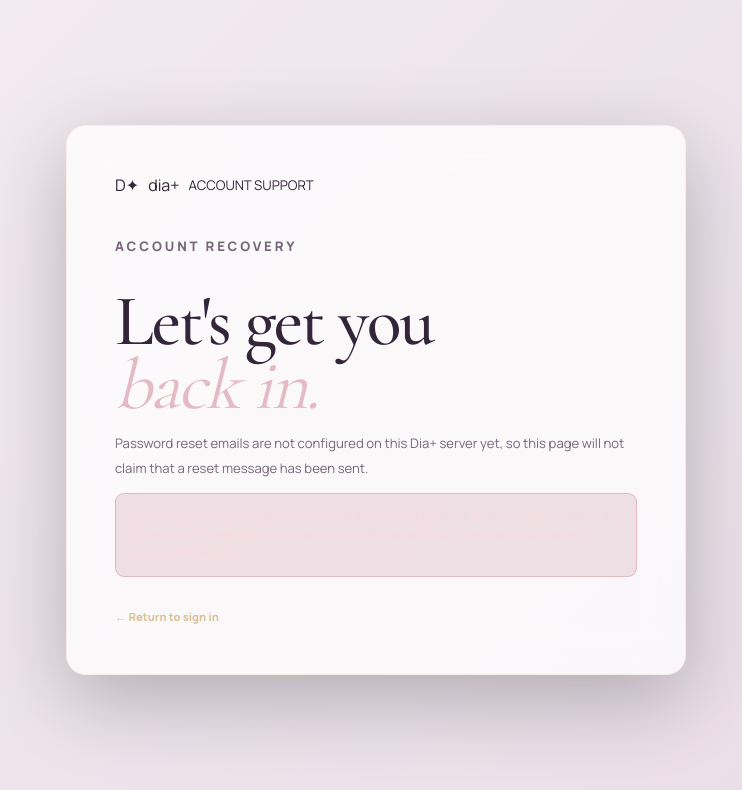
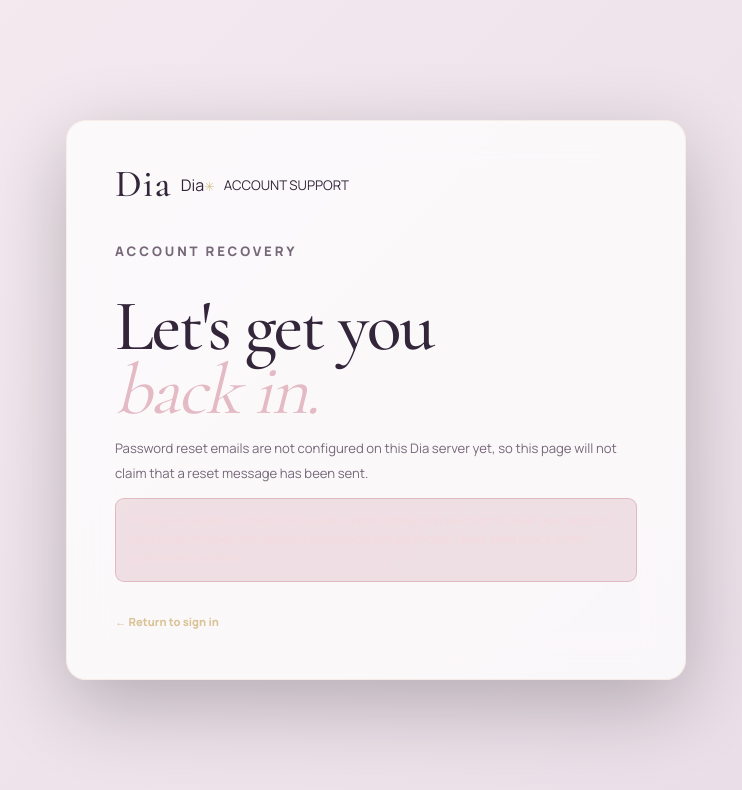
Before and after one commit to HELPPme321/dia_app, a website: page dia-web-app/forgot-password.html in a window 1280 px wide. Shown: the whole page, without its empty margins (264-1006 px from the left). Drawn offline with nearby package versions, Linux system fonts and the light colour scheme.

Commit message:
Apply Dia brand identity and shared styles to password help

```diff
--- a/dia-web-app/forgot-password.html
+++ b/dia-web-app/forgot-password.html
@@ -4,18 +4,19 @@
   <meta charset="utf-8">
   <meta name="viewport" content="width=device-width,initial-scale=1">
   <meta name="theme-color" content="#21372a">
-  <meta name="description" content="Dia+ account password recovery information.">
-  <title>Dia+ · Password Help</title>
+  <meta name="description" content="Dia account password recovery information.">
+  <title>Dia · Password Help</title>
+  <link rel="stylesheet" href="/style.css">
   <link rel="stylesheet" href="/auth-pages.css">
 </head>
 <body>
 <main class="auth-simple">
   <section class="auth-simple-card">
-    <a class="auth-brand" href="/"><span class="auth-brand-mark">D✦</span><span>dia<span>+</span></span><small>ACCOUNT SUPPORT</small></a>
+    <a class="auth-brand" href="/"><span class="auth-brand__word">Dia</span><span>Dia<span class="auth-brand__dot">✳</span></span><small>ACCOUNT SUPPORT</small></a>
     <p class="auth-kicker" style="margin-top:38px">ACCOUNT RECOVERY</p>
     <h1>Let's get you<br><em>back in.</em></h1>
-    <p>Password reset emails are not configured on this Dia+ server yet, so this page will not claim that a reset message has been sent.</p>
-    <div class="auth-notice" role="note">To recover access, contact the Dia+ store administrator and ask them to reset your account credentials through the secure administrator setup process. Never send your current password to anyone.</div>
+    <p>Password reset emails are not configured on this Dia server yet, so this page will not claim that a reset message has been sent.</p>
+    <div class="auth-notice" role="note">To recover access, contact the Dia store administrator and ask them to reset your account credentials through the secure administrator setup process. Never send your current password to anyone.</div>
     <a class="auth-back" href="/login">← Return to sign in</a>
   </section>
 </main>
```
